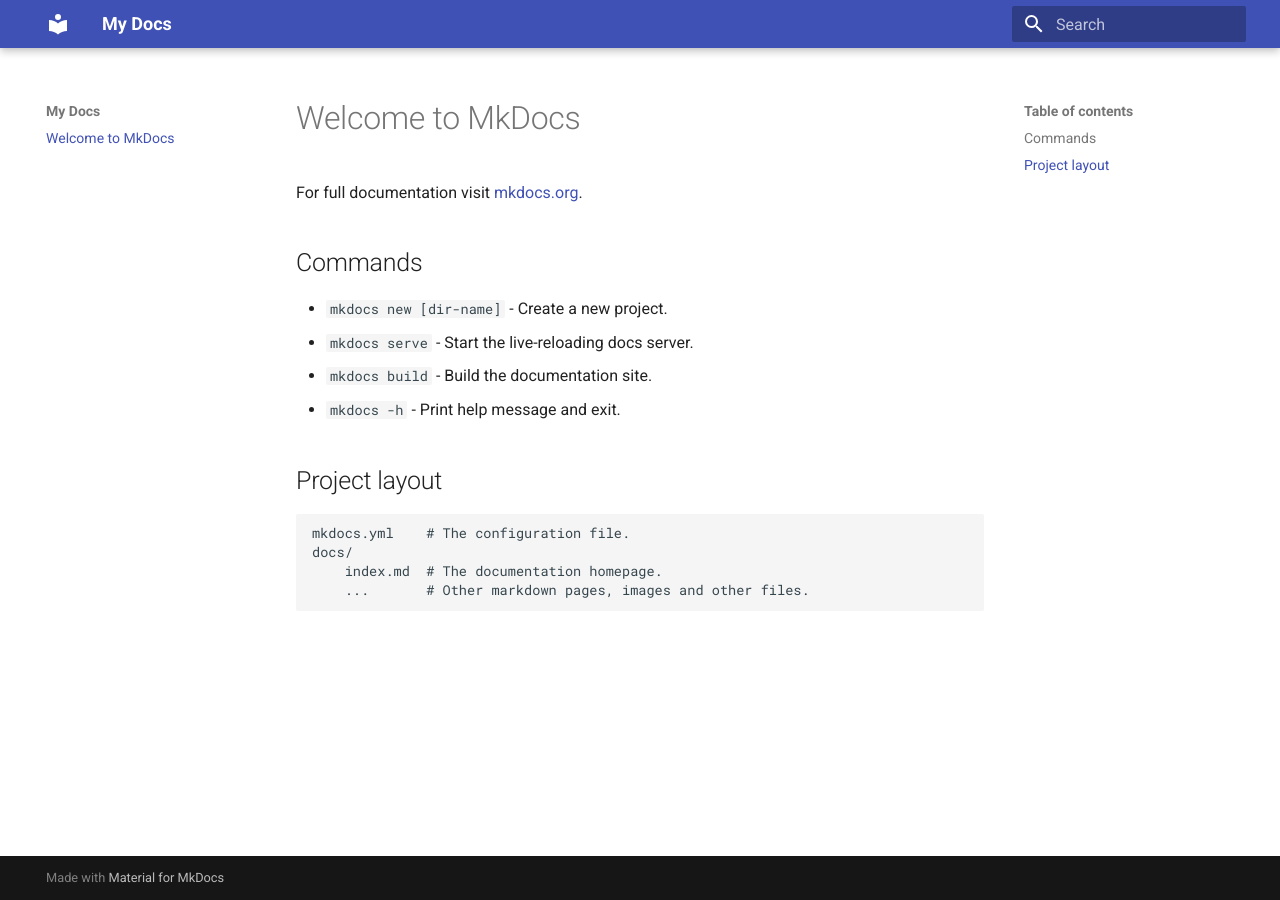
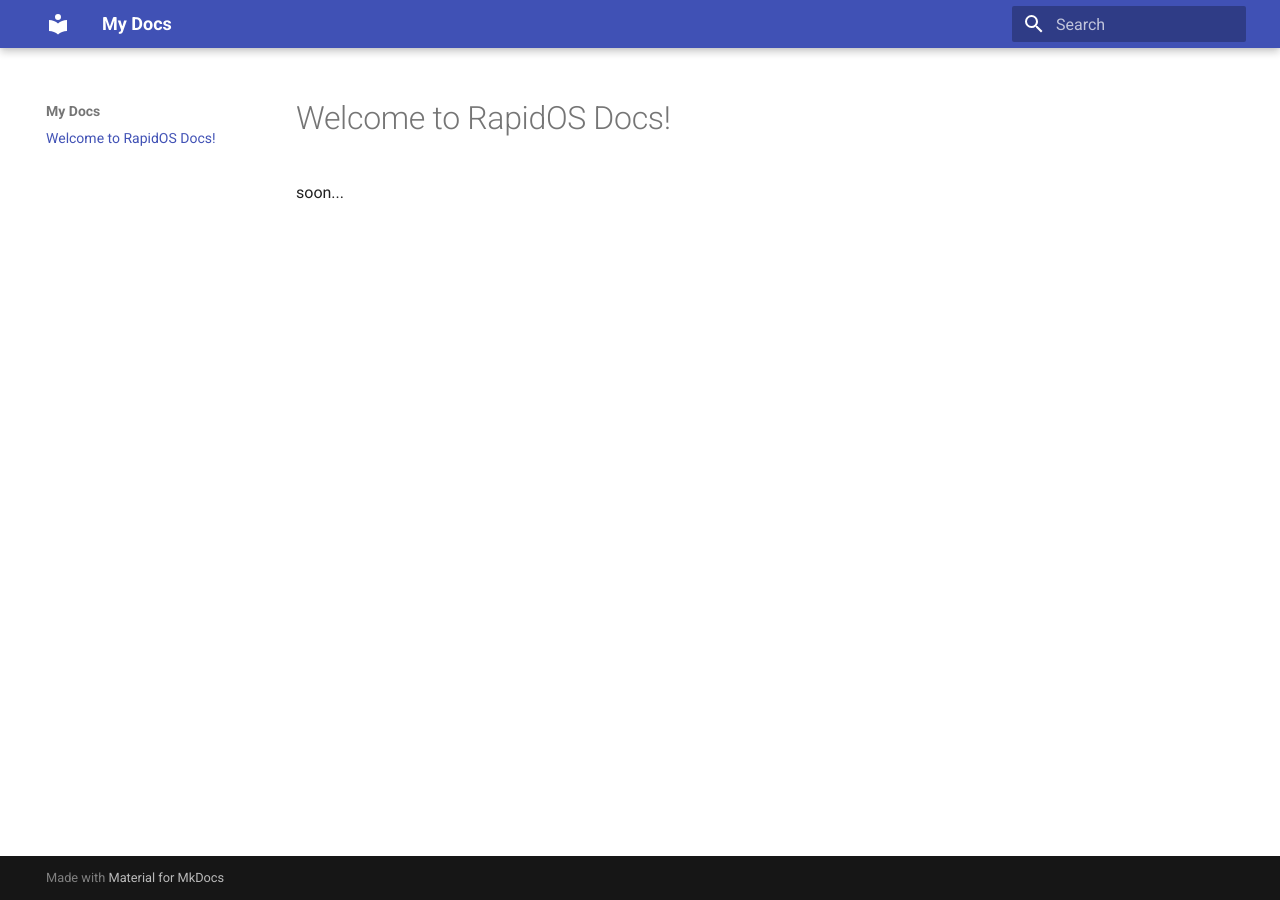
Before and after one commit to RapidOS-Community/RapidOS_Docs, an MkDocs documentation site: the page built from docs/index.md, in a window 1280 px wide. Built offline with MkDocs 1.6.1 and Material for MkDocs 9.7.7, drawn with Linux system fonts in a browser that asks for light colours.

Commit message:
Update index.md

```diff
--- a/docs/index.md
+++ b/docs/index.md
@@ -1,17 +1,3 @@
-# Welcome to MkDocs
+# Welcome to RapidOS Docs!
 
-For full documentation visit [mkdocs.org](https://www.mkdocs.org).
-
-## Commands
-
-* `mkdocs new [dir-name]` - Create a new project.
-* `mkdocs serve` - Start the live-reloading docs server.
-* `mkdocs build` - Build the documentation site.
-* `mkdocs -h` - Print help message and exit.
-
-## Project layout
-
-    mkdocs.yml    # The configuration file.
-    docs/
-        index.md  # The documentation homepage.
-        ...       # Other markdown pages, images and other files.
+soon...
```
